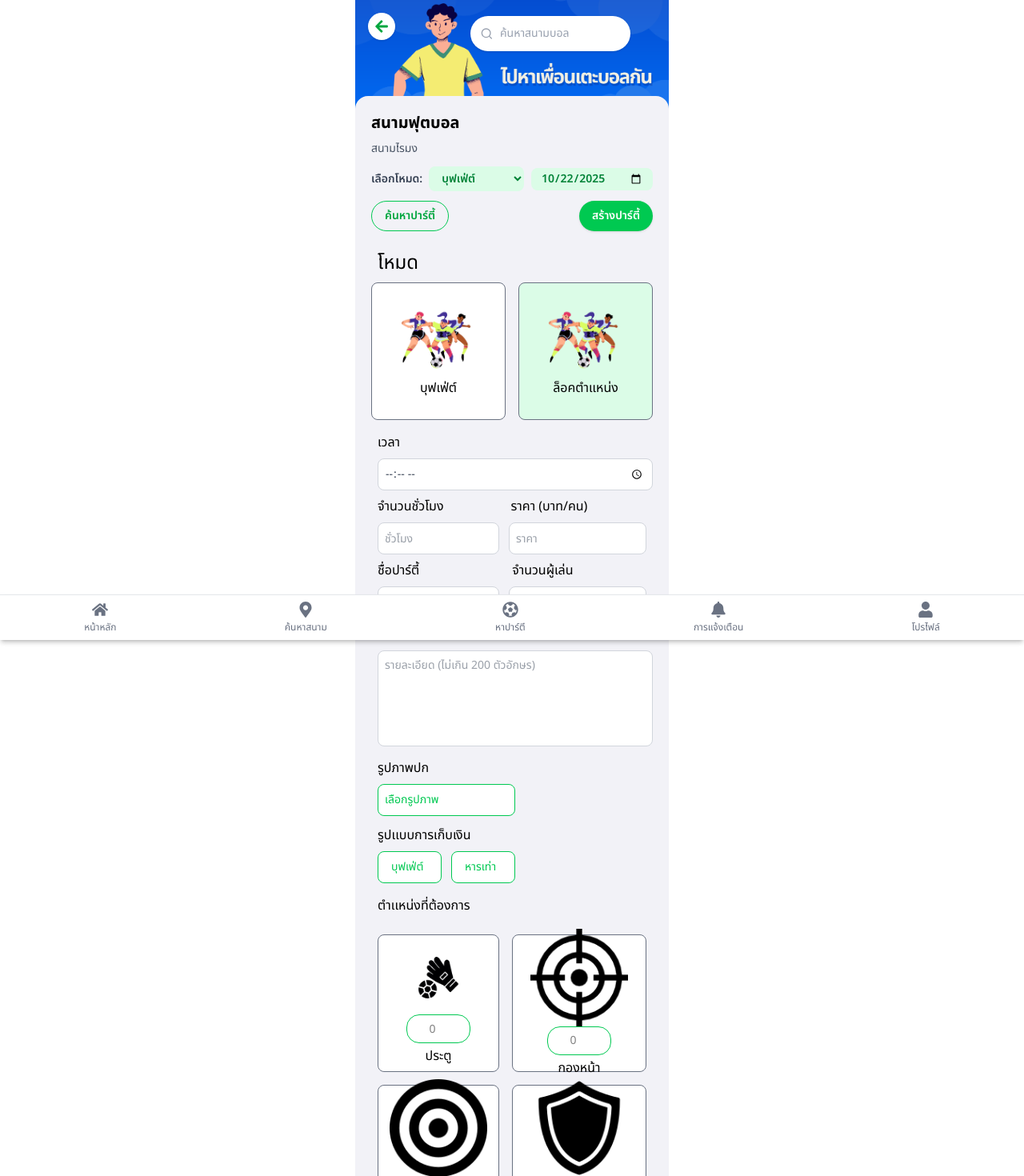
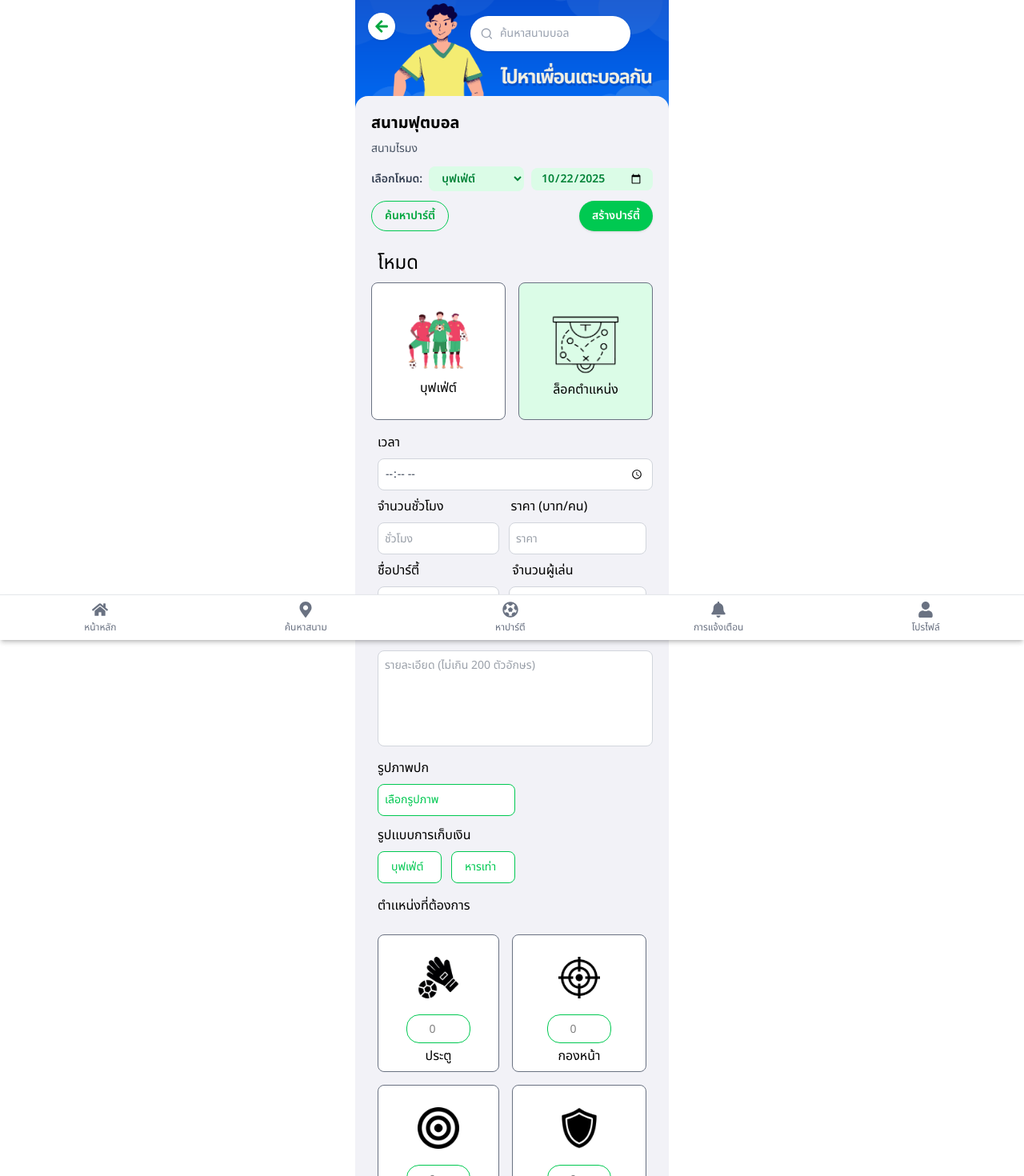
Before and after one commit to Theeraphath/kickhub, a React (Vite) app in the folder frontend/kickhub/: page /create-party2 in a window 1280 px wide. Shown: the top 1470 px of the page at 80% size. Built offline with nearby package versions, Linux system fonts and the light colour scheme.

Commit message:
rapaired

```diff
--- a/frontend/kickhub/src/components/CreateParty.jsx
+++ b/frontend/kickhub/src/components/CreateParty.jsx
@@ -5,6 +5,8 @@ import findparty from "../../public/party2.png";
 import teamImg from "../../public/team.png";
 import BottomNav from "./Navbar";
 import team from "../../public/team.png";
+import LP from "../../public/lockposition.png";
+import Buffetpic from "../../public/buffetpic.png";
 
 const CreateParty = () => {
   const navigate = useNavigate();
@@ -135,7 +137,7 @@ const CreateParty = () => {
               className="bg-green-100 border border-gray-500 rounded-lg p-1 w-42 h-43 flex flex-col items-center justify-center flex flex-col "
             >
               <img
-                src={team}
+                src={Buffetpic}
                 alt=""
                 className="max-w-full max-h-3/4 object-contain"
               />
@@ -144,15 +146,15 @@ const CreateParty = () => {
 
             <div>
               <div
-                onClick={() => navigate("/create-party2")}
-                className="bg-white border border-gray-500 rounded-lg p-1 w-42 h-43 flex flex-col items-center justify-center flex flex-col "
-              >
+               onClick={() => navigate("/create-party2")}
+              className="bg-white border border-gray-500 rounded-lg p-1 w-42 h-43 flex flex-col items-center justify-center flex flex-col ">
+
                 <img
-                  src={team}
+                  src={LP}
                   alt=""
-                  className="max-w-full max-h-3/4 object-contain"
+                  className="w-78 max-h-3/4 object-contain absolute mb-4"
                 />
-                <p className="mt-1 text-center">ล็อคตำแหน่ง</p>
+                <p className="mt-24 text-center">ล็อคตำแหน่ง</p>
               </div>
             </div>
           </div>
--- a/frontend/kickhub/src/components/CreateParty2.jsx
+++ b/frontend/kickhub/src/components/CreateParty2.jsx
@@ -9,6 +9,8 @@ import attcker from "../../public/กองหน้า.png";
 import defender from "../../public/กองหลัง.png";
 import midfielder from "../../public/กองกลาง.png";
 import goalkeeper from "../../public/ประตู.png";
+import LP from "../../public/lockposition.png";
+import Buffetpic from "../../public/buffetpic.png";
 
 const CreateParty2 = () => {
   const navigate = useNavigate();
@@ -139,7 +141,7 @@ const CreateParty2 = () => {
               className="bg-white border border-gray-500 rounded-lg p-1 w-42 h-43 flex flex-col items-center justify-center flex flex-col "
             >
               <img
-                src={team}
+                src={Buffetpic}
                 alt=""
                 className="max-w-full max-h-3/4 object-contain"
               />
@@ -149,11 +151,11 @@ const CreateParty2 = () => {
             <div>
               <div className="bg-green-100  border border-gray-500 rounded-lg p-1 w-42 h-43 flex flex-col items-center justify-center flex flex-col ">
                 <img
-                  src={team}
+                  src={LP}
                   alt=""
-                  className="max-w-full max-h-3/4 object-contain"
+                  className="w-78 max-h-3/4 object-contain absolute mb-4"
                 />
-                <p className="mt-1 text-center">ล็อคตำแหน่ง</p>
+                <p className="mt-24 text-center">ล็อคตำแหน่ง</p>
               </div>
             </div>
           </div>
@@ -307,7 +309,7 @@ const CreateParty2 = () => {
                     <img
                       src={attcker}
                       alt=""
-                      className="max-w-full max-h-3/4 object-contain"
+                      className="w-13 h-23 object-contain object-contain"
                     />
                        <input
                       type="number"
@@ -331,7 +333,7 @@ const CreateParty2 = () => {
                   <img
                     src={midfielder}
                     alt=""
-                    className="max-w-full max-h-3/4 object-contain"
+                    className="w-13 h-23 object-contain object-contain"
                   />
                      <input
                       type="number"
@@ -349,7 +351,7 @@ const CreateParty2 = () => {
                     <img
                       src={defender}
                       alt=""
-                      className="max-w-full max-h-3/4 object-contain"
+                      className="w-13 h-23 object-contain object-contain"
                     />
                     <input
                       type="number"
--- a/frontend/kickhub/src/components/field.jsx
+++ b/frontend/kickhub/src/components/field.jsx
@@ -4,6 +4,7 @@ import KH from "../../public/KH.png";
 import field from "../../public/thefield.png";
 import { FaSearch, FaFire } from "react-icons/fa";
 import { useNavigate } from "react-router-dom";
+
 
 export default function FindCreateParty() {
   const navigate = useNavigate();
@@ -149,20 +150,24 @@ export default function FindCreateParty() {
       <div className="relative bottom-0 bg-[#F2F2F7] rounded-t-lg h-[28.5rem] w-[24.5rem] p-5 overflow-y-auto absolute bottom-1">
         <div className="p-4 font-noto-thai">
           <h2 className="text-lg font-semibold mb-3">วันที่เเละเวลา</h2>
-
-          <div className="flex flex-wrap gap-2 mb-4">
+          <div>
             <input
               type="date"
               value={dateSearch}
               onChange={(e) => setDateSearch(e.target.value)}
               className="border rounded px-2 py-1 border-green-500 bg-green-500 text-white"
             />
+          </div>
+
+          <div className="flex flex-wrap gap-2 mb-4 pt-4 ">
+            <p>เริ่ม</p>
             <input
               type="time"
               value={startSearch}
               onChange={(e) => setStartSearch(e.target.value)}
               className="border rounded px-2 py-1  border-green-500 bg-green-500 text-white"
             />
+            <p>สิ้นสุด</p>
             <input
               type="time"
               value={endSearch}
```
Also changed, not shown: frontend/kickhub/public/buffetpic.png (added), frontend/kickhub/public/lockposition.png (added).
